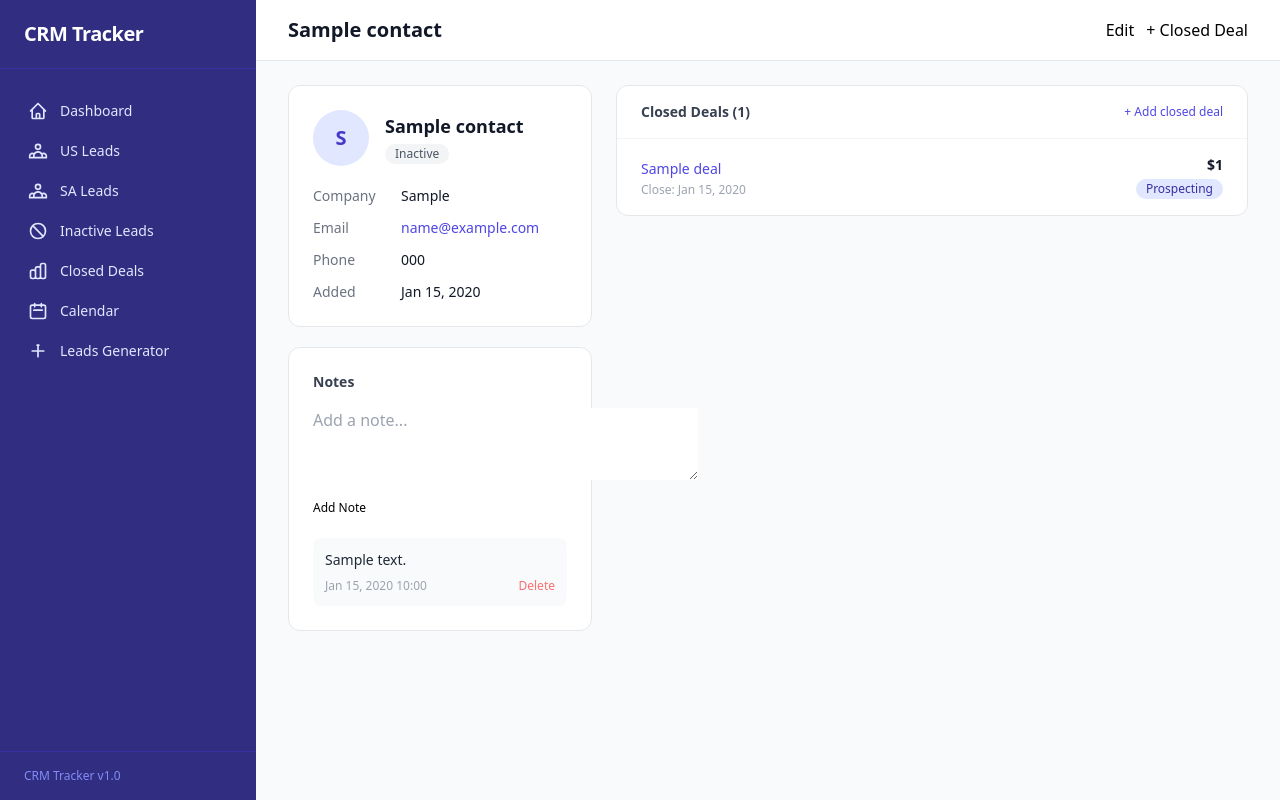
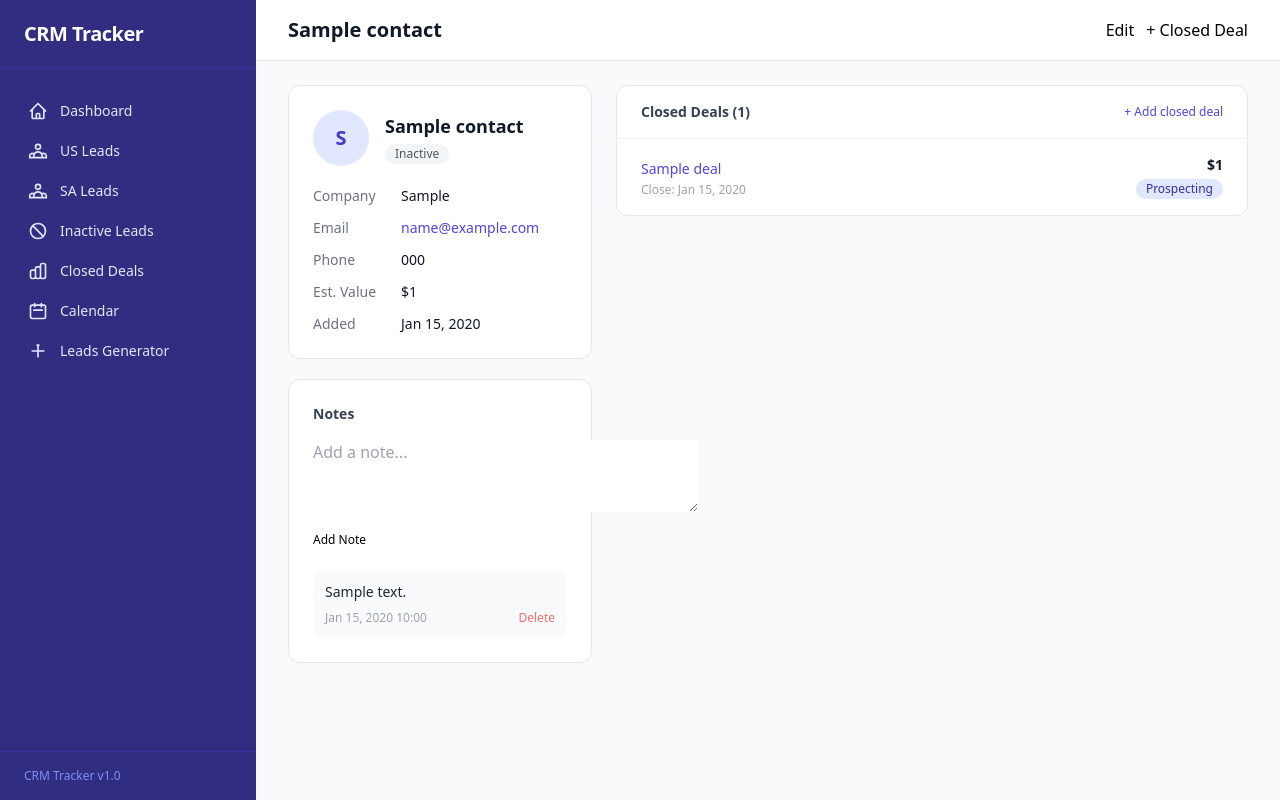
Before and after one commit to simonburger-web/crm-tracker, a Django app: page /contacts/1/ in a window 1280 px wide. Run offline with Django 5.2, Linux system fonts and the light colour scheme; tables that the repository leaves empty hold one stand-in row (values such as "Sample post"); some libraries are stand-ins or nearby versions.

Commit message:
Prompt for estimated value when setting lead to prospect, add to pipeline
Co-Authored-By: Claude Sonnet 4.6 <noreply@anthropic.com>

```diff
--- a/crm/forms.py
+++ b/crm/forms.py
@@ -5,14 +5,18 @@ from .models import Contact, Deal, Note, Meeting
 class ContactForm(forms.ModelForm):
     class Meta:
         model = Contact
-        fields = ['name', 'email', 'phone', 'company', 'status', 'region']
+        fields = ['name', 'email', 'phone', 'company', 'status', 'region', 'estimated_value']
         widgets = {
             'name': forms.TextInput(attrs={'class': 'form-input', 'placeholder': 'Full name'}),
             'email': forms.EmailInput(attrs={'class': 'form-input', 'placeholder': 'email@example.com'}),
             'phone': forms.TextInput(attrs={'class': 'form-input', 'placeholder': '+1 555 000 0000'}),
             'company': forms.TextInput(attrs={'class': 'form-input', 'placeholder': 'Company name'}),
-            'status': forms.Select(attrs={'class': 'form-input'}),
+            'status': forms.Select(attrs={'class': 'form-input', 'id': 'id_status'}),
             'region': forms.Select(attrs={'class': 'form-input'}),
+            'estimated_value': forms.NumberInput(attrs={'class': 'form-input', 'placeholder': '0.00', 'min': '0', 'step': '0.01'}),
+        }
+        labels = {
+            'estimated_value': 'Estimated Value ($)',
         }
 
 
--- a/crm/models.py
+++ b/crm/models.py
@@ -21,6 +21,7 @@ class Contact(models.Model):
     company = models.CharField(max_length=200, blank=True)
     status = models.CharField(max_length=20, choices=STATUS_CHOICES, default='lead')
     region = models.CharField(max_length=5, choices=REGION_CHOICES, default='us')
+    estimated_value = models.DecimalField(max_digits=12, decimal_places=2, null=True, blank=True)
     created_at = models.DateTimeField(auto_now_add=True)
     updated_at = models.DateTimeField(auto_now=True)
 
--- a/crm/views.py
+++ b/crm/views.py
@@ -127,6 +127,7 @@ def dashboard(request):
     total_contacts = contacts.exclude(status='inactive').count()
     total_deals = deals.count()
     pipeline_value = deals.filter(stage__in=['prospecting', 'proposal', 'negotiation']).aggregate(total=Sum('value'))['total'] or 0
+    pipeline_value += Contact.objects.filter(status='prospect').aggregate(total=Sum('estimated_value'))['total'] or 0
     won_value = deals.filter(stage='won').aggregate(total=Sum('value'))['total'] or 0
     stage_data = [(stage, deals.filter(stage=stage).count(), label) for stage, label in Deal.STAGE_CHOICES]
     recent_contacts = contacts[:5]
--- a/templates/crm/contact_detail.html
+++ b/templates/crm/contact_detail.html
@@ -45,6 +45,12 @@
         <div class="flex gap-2">
           <dt class="text-gray-500 w-20 flex-shrink-0">Phone</dt>
           <dd class="text-gray-900">{{ contact.phone }}</dd>
+        </div>
+        {% endif %}
+        {% if contact.estimated_value %}
+        <div class="flex gap-2">
+          <dt class="text-gray-500 w-20 flex-shrink-0">Est. Value</dt>
+          <dd class="text-gray-900 font-medium">${{ contact.estimated_value|floatformat:0 }}</dd>
         </div>
         {% endif %}
         <div class="flex gap-2">
```
Also changed, not shown: templates/crm/contact_form.html (+16 -1 lines), crm/migrations/0007_contact_estimated_value.py (added).
